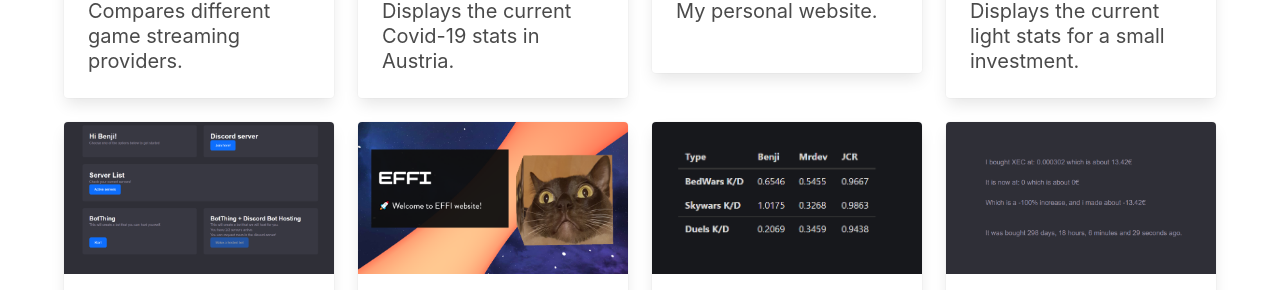
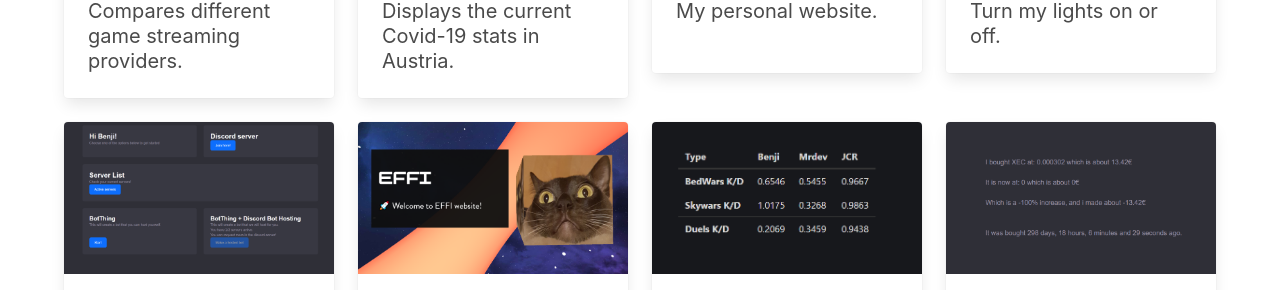
Before and after one commit to hibenji/dash.benji.link, a plain HTML site: page index.html in a window 1280 px wide. Shown: the part 366-656 px from the top of the page. Drawn offline with Linux system fonts and the light colour scheme; a script that the page names is missing.

Commit message:
fixed description for llights

```diff
--- a/index.html
+++ b/index.html
@@ -88,7 +88,7 @@
               <div class="content">
                 <u><a href="https://home.benji.link/"><h1 class="title">Light</h1></a></u>
                 <p class="subtitle">
-                  Displays the current light stats for a small investment.
+                  Turn my lights on or off.
                 </p>
               </div>
             </div>
```
